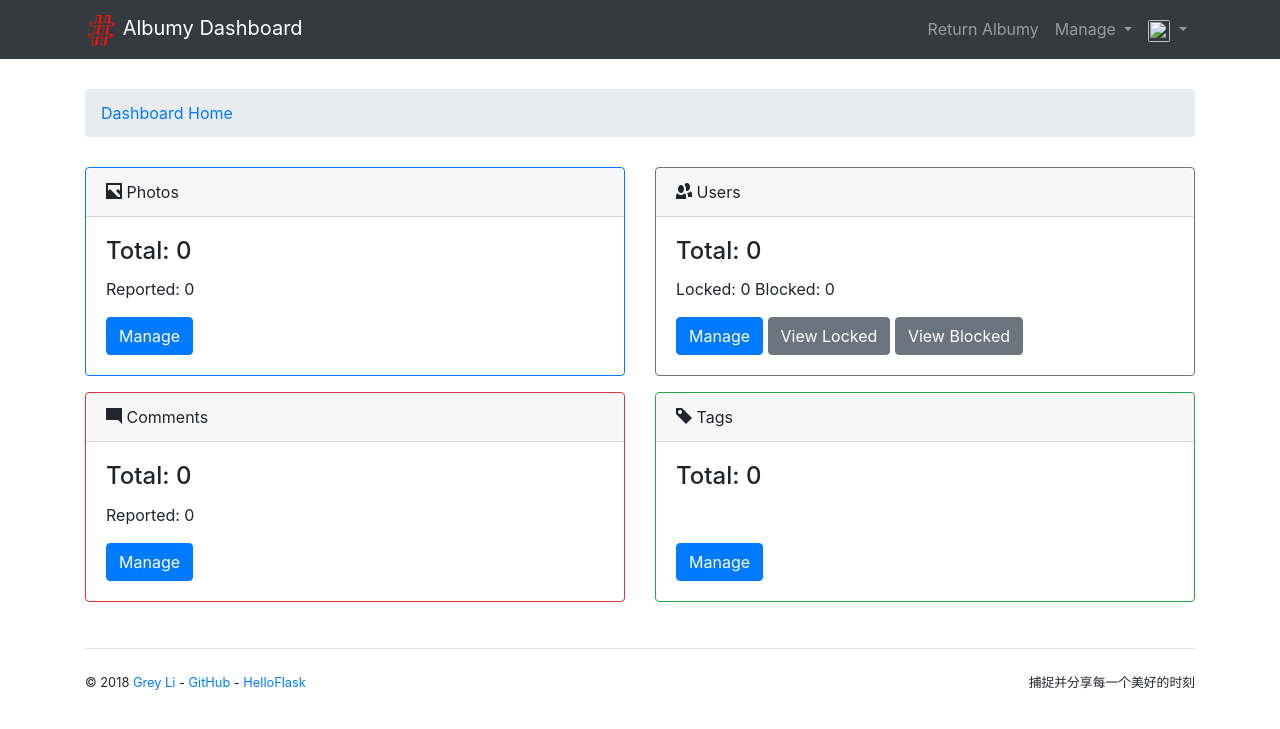
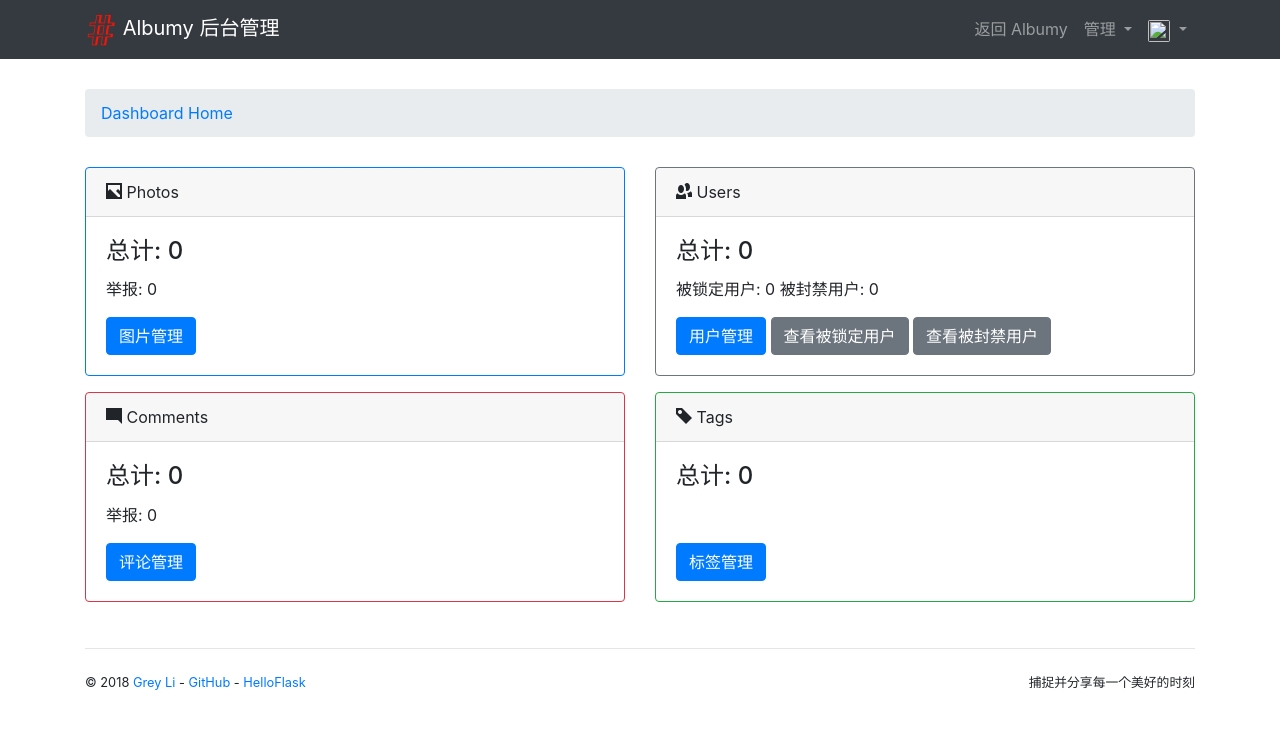
Before and after one commit to haichong98/albumy, a Python web app: template albumy/templates/admin/index.html in a window 1280 px wide. Shown: the top 729 px of the page. Run offline with Jinja, Linux system fonts and the light colour scheme; the template is opened without the code that fills it, so the values that code supplies are empty; some libraries are stand-ins or nearby versions.

Commit message:
中文管理界面

```diff
--- a/albumy/templates/admin/index.html
+++ b/albumy/templates/admin/index.html
@@ -1,13 +1,13 @@
 {% extends 'base.html' %}
 {% from 'bootstrap/nav.html' import render_breadcrumb_item %}
 
-{% block title %}Dashboard{% endblock %}
+{% block title %}管理{% endblock %}
 
 {% block navbar %}
     <nav class="navbar navbar-expand-lg navbar-dark bg-dark">
         <div class="container">
             <a class="navbar-brand" href="{{ url_for('admin.index') }}">
-                <img src="{{ url_for('static', filename='favicon.ico') }}" alt="Albumy"> Albumy Dashboard
+                <img src="{{ url_for('static', filename='favicon.ico') }}" alt="Albumy"> Albumy 后台管理
             </a>
             <button class="navbar-toggler" type="button" data-toggle="collapse" data-target="#navbarColor01"
                     aria-controls="navbarColor01" aria-expanded="false" aria-label="Toggle navigation">
@@ -16,10 +16,10 @@
 
             <div class="collapse navbar-collapse" id="navbarColor01">
                 <div class="navbar-nav ml-auto">
-                    {{ render_nav_item('main.index', 'Return Albumy') }}
+                    {{ render_nav_item('main.index', '返回 Albumy') }}
                     <div class="dropdown nav-item">
                         <a href="#" class="nav-link dropdown-toggle" data-toggle="dropdown" role="button"
-                           aria-expanded="false">Manage<span class="caret"></span>
+                           aria-expanded="false">管理<span class="caret"></span>
                         </a>
                         <div class="dropdown-menu dropdown-menu-right" role="menu">
                             <a class="dropdown-item" href="{{ url_for('admin.manage_photo') }}">Photos</a>
@@ -66,9 +66,9 @@
             <div class="card border-primary mb-3">
                 <div class="card-header"><span class="oi oi-image"></span> Photos</div>
                 <div class="card-body">
-                    <h4 class="card-title">Total: {{ photo_count|default('0') }}</h4>
-                    <p class="card-text">Reported: {{ reported_photo_count|default('0') }}</p>
-                    <a class="btn btn-primary text-white" href="{{ url_for('.manage_photo') }}">Manage</a>
+                    <h4 class="card-title">总计: {{ photo_count|default('0') }}</h4>
+                    <p class="card-text">举报: {{ reported_photos_count|default('0') }}</p>
+                    <a class="btn btn-primary text-white" href="{{ url_for('.manage_photo') }}">图片管理</a>
                 </div>
             </div>
         </div>
@@ -76,14 +76,12 @@
             <div class="card border-secondary mb-3">
                 <div class="card-header"><span class="oi oi-people"></span> Users</div>
                 <div class="card-body">
-                    <h4 class="card-title">Total: {{ user_count|default('0') }}</h4>
-                    <p class="card-text">Locked: {{ locked_user_count|default('0') }}
-                        Blocked: {{ blocked_user_count|default('0') }}</p>
-                    <a class="btn btn-primary text-white" href="{{ url_for('.manage_user') }}">Manage</a>
-                    <a class="btn btn-secondary text-white" href="{{ url_for('.manage_user', filter='locked') }}">View
-                        Locked</a>
-                    <a class="btn btn-secondary text-white" href="{{ url_for('.manage_user', filter='blocked') }}">View
-                        Blocked</a>
+                    <h4 class="card-title">总计: {{ user_count|default('0') }}</h4>
+                    <p class="card-text">被锁定用户: {{ locked_user_count|default('0') }}
+                        被封禁用户: {{ blocked_user_count|default('0') }}</p>
+                    <a class="btn btn-primary text-white" href="{{ url_for('.manage_user') }}">用户管理</a>
+                    <a class="btn btn-secondary text-white" href="{{ url_for('.manage_user', filter='locked') }}">查看被锁定用户</a>
+                    <a class="btn btn-secondary text-white" href="{{ url_for('.manage_user', filter='blocked') }}">查看被封禁用户</a>
                 </div>
             </div>
         </div>
@@ -93,9 +91,9 @@
             <div class="card border-danger mb-3">
                 <div class="card-header"><span class="oi oi-comment-square"></span> Comments</div>
                 <div class="card-body">
-                    <h4 class="card-title">Total: {{ comment_count|default('0') }}</h4>
-                    <p class="card-text">Reported: {{ reported_comments_count|default('0') }}</p>
-                    <a class="btn btn-primary text-white" href="{{ url_for('.manage_comment') }}">Manage</a>
+                    <h4 class="card-title">总计: {{ comment_count|default('0') }}</h4>
+                    <p class="card-text">举报: {{ reported_comments_count|default('0') }}</p>
+                    <a class="btn btn-primary text-white" href="{{ url_for('.manage_comment') }}">评论管理</a>
                 </div>
             </div>
         </div>
@@ -103,9 +101,9 @@
             <div class="card border-success mb-3">
                 <div class="card-header"><span class="oi oi-tag"></span> Tags</div>
                 <div class="card-body">
-                    <h4 class="card-title">Total: {{ tag_count|default('0') }}</h4>
+                    <h4 class="card-title">总计: {{ tag_count|default('0') }}</h4>
                     <p class="card-text">&nbsp;</p>
-                    <a class="btn btn-primary text-white" href="{{ url_for('.manage_tag') }}">Manage</a>
+                    <a class="btn btn-primary text-white" href="{{ url_for('.manage_tag') }}">标签管理</a>
                 </div>
             </div>
         </div>
```
